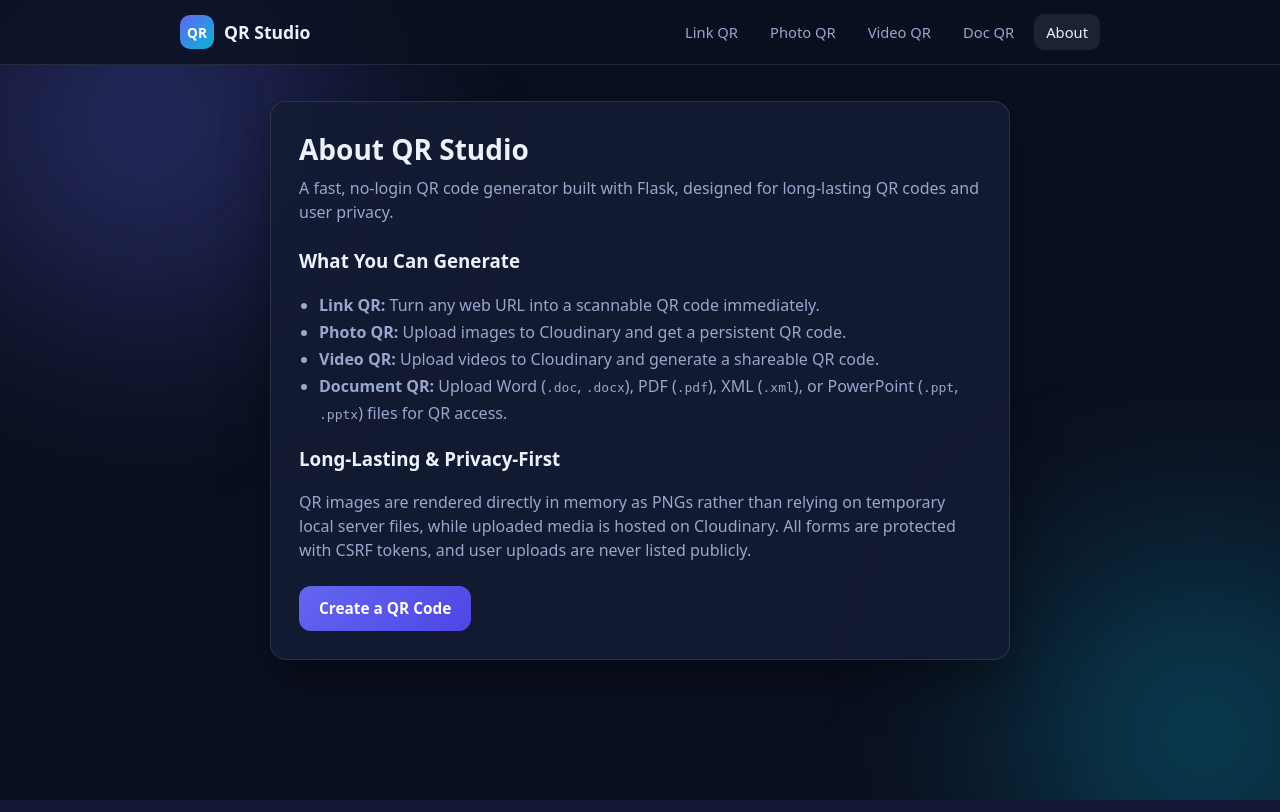
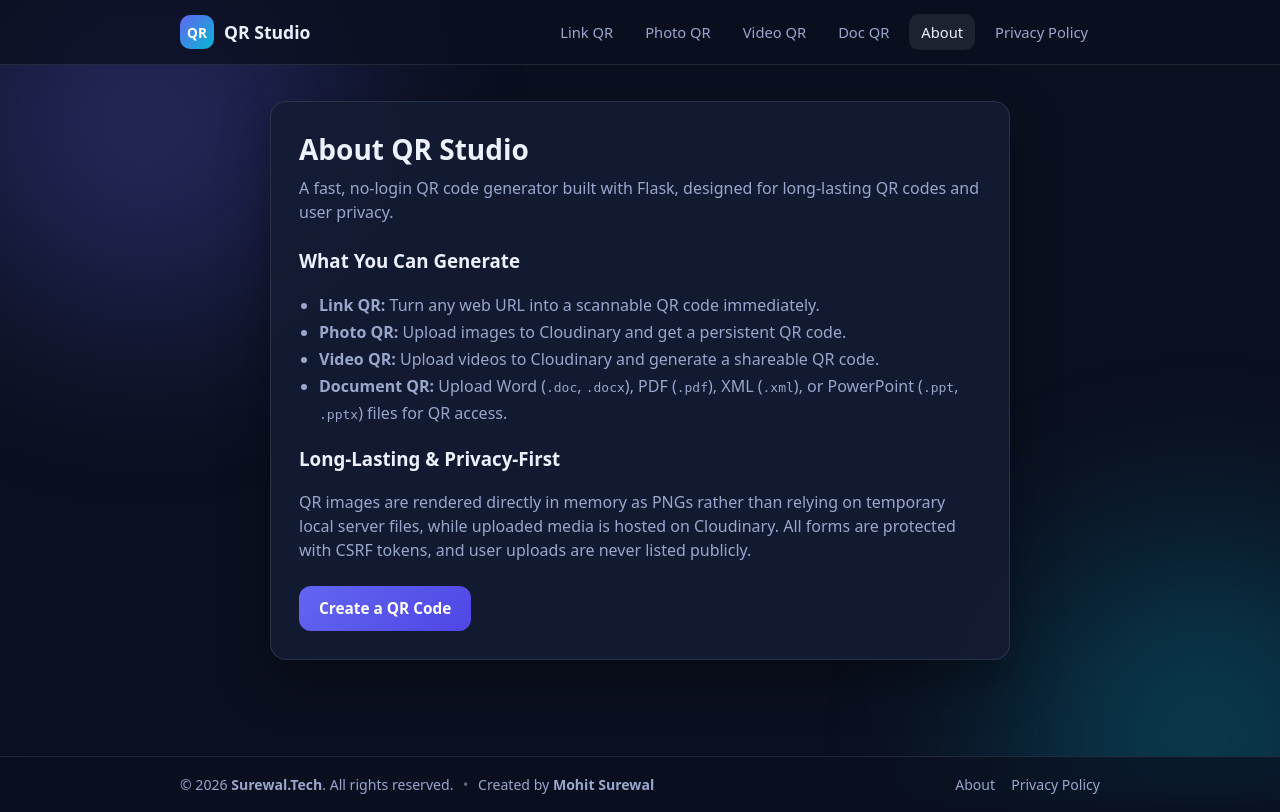
Before and after one commit to MohitSurewal/QR--Code-Generator, a Flask app: page /about in a window 1280 px wide. Run offline with Flask 3, Linux system fonts and the light colour scheme; some libraries are stand-ins or nearby versions.

Commit message:
Update base.html

```diff
--- a/templates/base.html
+++ b/templates/base.html
@@ -25,6 +25,7 @@
         <a href="{{ url_for('video_qr') }}" class="nav-link {% if request.endpoint == 'video_qr' %}active{% endif %}">Video QR</a>
         <a href="{{ url_for('doc_qr') }}" class="nav-link {% if request.endpoint == 'doc_qr' %}active{% endif %}">Doc QR</a>
         <a href="{{ url_for('about') }}" class="nav-link {% if request.endpoint == 'about' %}active{% endif %}">About</a>
+        <a href="{{ url_for('privacy') }}" class="nav-link {% if request.endpoint == 'privacy' %}active{% endif %}">Privacy Policy</a>
         {% if session.get('is_admin') %}
           <a href="{{ url_for('admin_dashboard') }}" class="nav-link {% if request.endpoint == 'admin_dashboard' %}active{% endif %}">Admin</a>
           <form action="{{ url_for('admin_logout') }}" method="POST" class="inline-form">
@@ -55,6 +56,20 @@
     </div>
   </main>
 
+  <footer class="site-footer">
+    <div class="footer-inner">
+      <div class="footer-copy">
+        &copy; 2026 <strong>Surewal.Tech</strong>. All rights reserved.
+        <span class="footer-sep">&bull;</span>
+        Created by <strong>Mohit Surewal</strong>
+      </div>
+      <div class="footer-links">
+        <a href="{{ url_for('about') }}">About</a>
+        <a href="{{ url_for('privacy') }}">Privacy Policy</a>
+      </div>
+    </div>
+  </footer>
+
   <script src="{{ url_for('static', filename='app.js') }}" defer></script>
   {% block scripts %}{% endblock %}
 </body>
```
Lines whose indentation alone changed are shown as unchanged.
